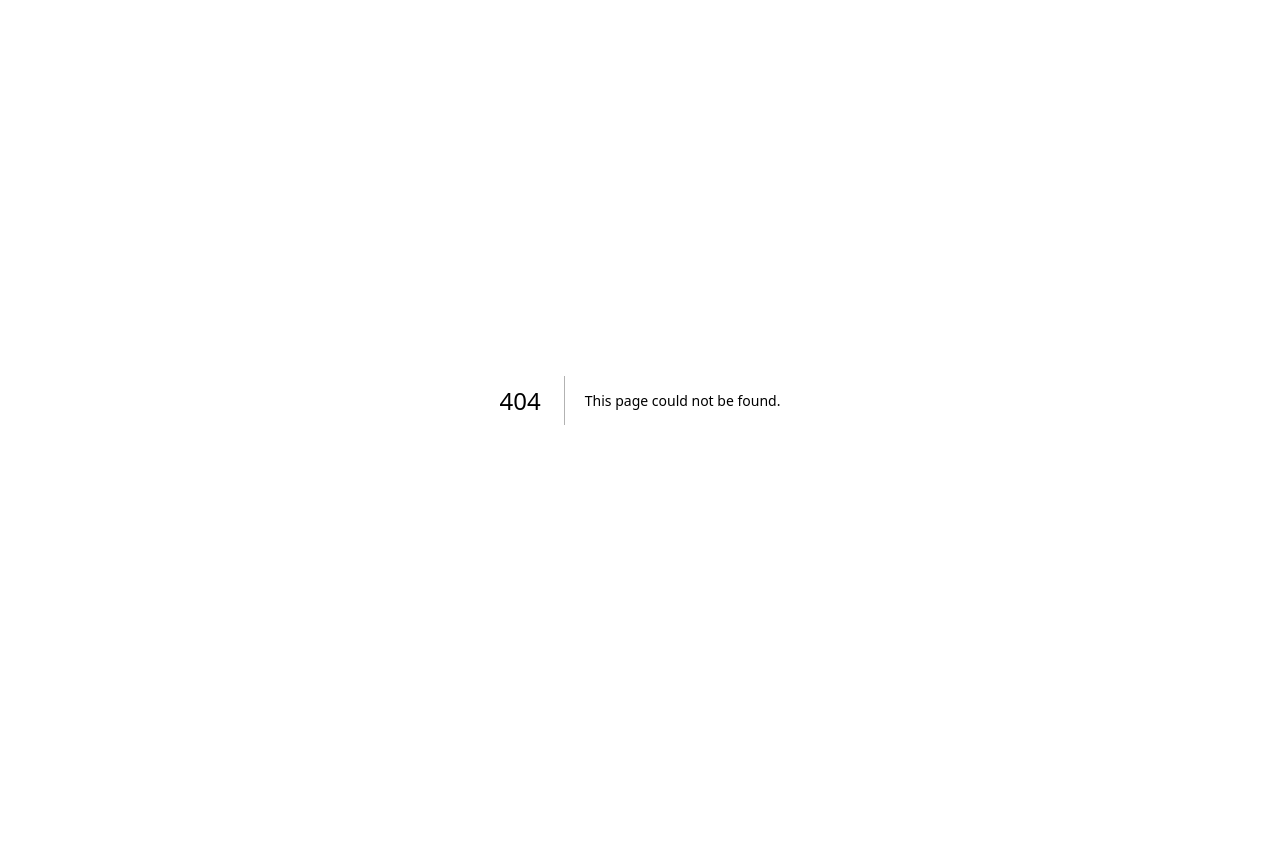
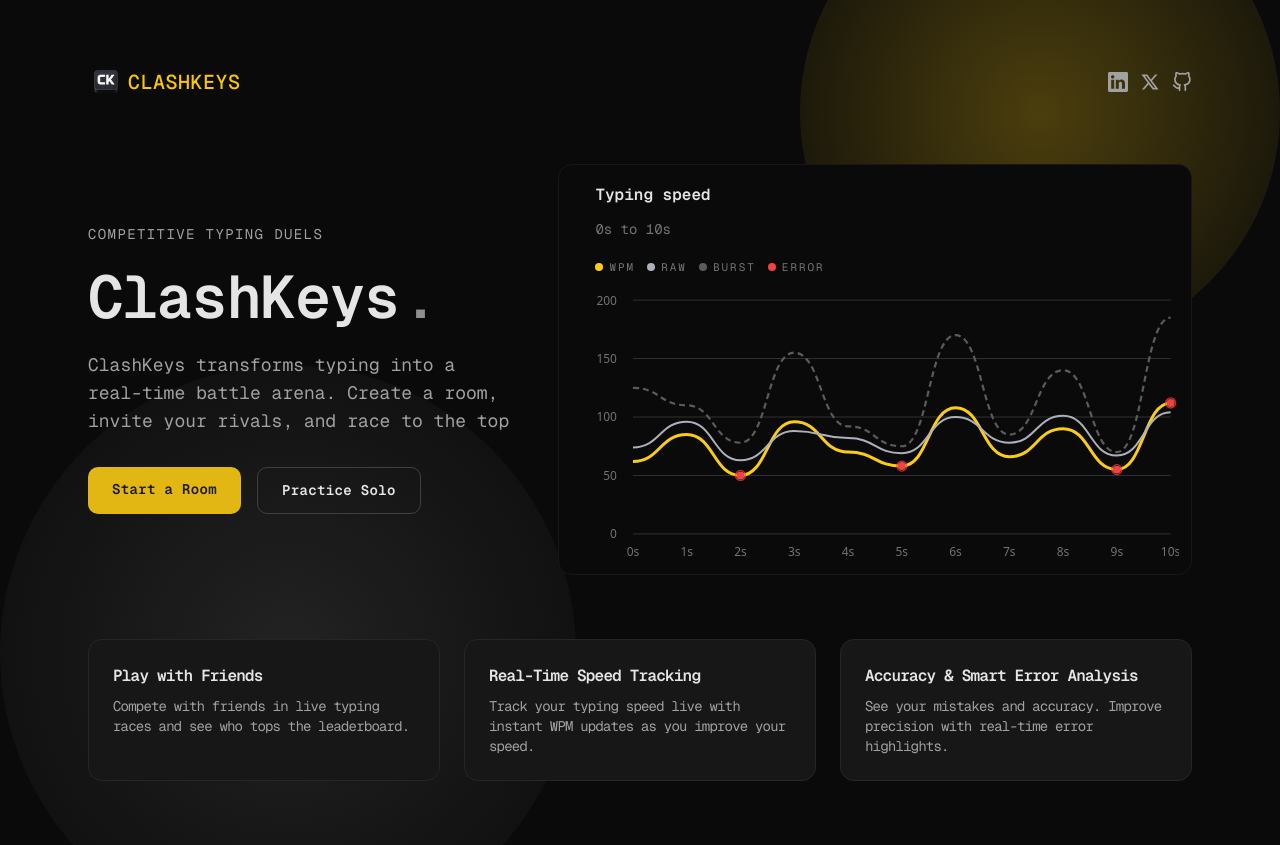
Before and after one commit to Aayush7105/clashkeys, a Next.js app: page /landing in a window 1280 px wide. Before the commit this address had no page. Before the commit the page ends 800 px from the top, so only its background shows below. Built offline with nearby package versions, Linux system fonts and the light colour scheme.

Commit message:
some more ui changes in multiplayer and waitingpage

```diff
--- /dev/null
+++ b/app/landing/page.tsx
@@ -0,0 +1,5 @@
+import LandingPage from "@/components/landing/landingpage";
+
+export default function Page() {
+  return <LandingPage />;
+}
--- a/components/game-navbar.tsx
+++ b/components/game-navbar.tsx
@@ -13,6 +13,7 @@ import {
   TooltipProvider,
   TooltipTrigger,
 } from "@/components/ui/tooltip";
+import Link from "next/link";
 
 type GameNavbarProps = {
   currentDuration: number;
@@ -61,8 +62,7 @@ export default function GameNavbar({
 
   const modeButtonClass = (mode: SoloMode) => {
     const isActive = canInteractModes && currentMode === mode;
-    return `relative isolate flex items-center gap-1 rounded-full px-2 py-1.5 transition ${
-      isActive
+    return `relative isolate flex items-center gap-1 rounded-full px-2 py-1.5 transition ${isActive
       ? "text-neutral-900 font-bold hover:text-neutral-800"
       : "text-neutral-400 hover:text-slate-300"
       } ${!canInteractModes ? "cursor-not-allowed opacity-50 hover:text-neutral-400" : "cursor-pointer"}`;
@@ -128,8 +128,7 @@ export default function GameNavbar({
           <span className="inline-flex">
             <button
               onClick={() => handleDurationChange(duration)}
-              className={`relative isolate rounded-full px-2 py-1.5 transition ${
-                currentDuration === duration
+              className={`relative isolate rounded-full px-2 py-1.5 transition ${currentDuration === duration
                 ? "text-neutral-900 font-bold hover:text-neutral-800"
                 : "text-neutral-300 hover:text-slate-300"
                 } ${!canChangeDuration ? "cursor-not-allowed opacity-50 hover:text-neutral-300" : "cursor-pointer"}`}
@@ -154,9 +153,9 @@ export default function GameNavbar({
     <TooltipProvider>
       <div className="w-full p-2 md:p-2 flex flex-col justify-center items-center gap-2 md:gap-3 font-mono">
         <div className="flex justify-between lg:px-32 md:px-12 py-2 md:py-4 w-full md:-mt-20">
-          <div className="font-mono font-semibold tracking-tight text-neutral-400 text-2xl">
+          <Link href="/landing" className="font-mono font-semibold tracking-tight text-neutral-400 text-2xl">
             CLASHKEYS
-          </div>
+          </Link>
           <div className="flex items-center gap-4 text-neutral-400">
             {navTooltip(
               isMobileMenuOpen ? "close menu" : "open menu",
--- a/components/landing/landingpage.tsx
+++ b/components/landing/landingpage.tsx
@@ -1,11 +1,11 @@
 import React from "react";
 import Link from "next/link";
+import Image from "next/image";
 import TypingOnce from "../typingonce";
 import LandingGraph from "./landing-graph";
 import { RiTwitterXLine } from "react-icons/ri";
 import { FiGithub } from "react-icons/fi";
 import { BsLinkedin } from "react-icons/bs";
-
 const Landing = () => {
   return (
     <main className="relative min-h-screen overflow-hidden bg-neutral-950 text-neutral-200">
@@ -14,7 +14,15 @@ const Landing = () => {
 
       <div className="relative mx-auto flex min-h-screen w-full max-w-6xl flex-col px-3 py-10 sm:px-6 sm:py-14 lg:py-16">
         <header className="flex items-center justify-between text-[11px] uppercase tracking-[0.22em] text-neutral-500 sm:text-xs sm:tracking-[0.35em]">
-          <div className="text-[#e2b714]">ClashKeys</div>
+          <div className="flex gap-1 justify-center items-center"> <Image
+            src={"/clashkeys.png"}
+            alt="sjx"
+            height={56}
+            width={56}
+            className="h-9 rounded-full w-9 p-0.5 object-cover"
+          />
+            <div className="text-yellow-400 tracking-wide text-xl font-mono font-medium">ClashKeys</div></div>
+
           <div className="flex gap-3  ">
             <Link
               href={"https://www.linkedin.com/in/aayushrawat7105/"}
@@ -37,7 +45,8 @@ const Landing = () => {
         <div className="mt-10 grid gap-8 sm:mt-14 sm:gap-10 lg:mt-16 lg:gap-12 lg:grid-cols-[0.8fr_1.2fr] lg:items-center">
           <div className="space-y-6 sm:space-y-8">
             <div className="space-y-4">
-              <p className="text-xs uppercase tracking-[0.3em] text-neutral-400">
+              <p className="text-sm uppercase tracking-widest text-neutral-400 font-mono">
+
                 Competitive typing duels
               </p>
               <h1 className="text-3xl sm:text-5xl lg:text-6xl font-semibold leading-tight tracking-tight font-mono">
--- a/components/multiplayer/multiplayer-page.tsx
+++ b/components/multiplayer/multiplayer-page.tsx
@@ -70,7 +70,7 @@ export default function MultiplayerPage() {
         <motion.div
           layout
           transition={{ duration: 0.3 }}
-          className="flex items-center justify-between text-sm tracking-[0.2em] uppercase text-neutral-400"
+          className="flex items-center justify-between text-sm tracking-tight uppercase text-neutral-400"
         >
           <div className="flex items-center gap-3">
             <button
@@ -79,10 +79,10 @@ export default function MultiplayerPage() {
             >
               <IoMdArrowRoundBack className="size-5" />
             </button>
-            <span className="font-mono text-lg font-semibold">Multiplayer</span>
+            <span className="font-mono text-lg font-medium">Multiplayer</span>
           </div>
 
-          <span className="text-[#e2b714] text-lg font-mono font-semibold">
+          <span className="text-[#e2b714] text-lg font-mono font-medium">
             clashkeys
           </span>
         </motion.div>
@@ -117,18 +117,16 @@ export default function MultiplayerPage() {
 
                 <button
                   onClick={() => setMode("create")}
-                  className={`relative z-10 px-4 py-1.5 text-sm font-semibold transition-colors duration-200 ${
-                    mode === "create" ? "text-black" : "text-neutral-400"
-                  }`}
+                  className={`relative z-10 px-4 py-1.5 text-sm font-semibold transition-colors duration-200 ${mode === "create" ? "text-black" : "text-neutral-400"
+                    }`}
                 >
                   Create Room
                 </button>
 
                 <button
                   onClick={() => setMode("join")}
-                  className={`relative z-10 px-4 py-1.5 text-sm font-semibold transition-colors duration-200 ${
-                    mode === "join" ? "text-black" : "text-neutral-400"
-                  }`}
+                  className={`relative z-10 px-4 py-1.5 text-sm font-semibold transition-colors duration-200 ${mode === "join" ? "text-black" : "text-neutral-400"
+                    }`}
                 >
                   Join Room
                 </button>
@@ -180,11 +178,10 @@ export default function MultiplayerPage() {
               <motion.button
                 whileTap={{ scale: 0.95 }}
                 onClick={mode === "create" ? createRoom : joinRoom}
-                className={`w-full rounded-xl px-5 py-3 text-sm font-semibold mt-2 transition-all duration-200 ${
-                  mode === "create"
-                    ? "bg-[#e2b714] text-black hover:bg-[#d4a812]"
-                    : "border border-[#3a3f49] text-neutral-200 hover:border-[#e2b714]"
-                }`}
+                className={`w-full rounded-xl px-5 py-3 text-sm font-semibold mt-2 transition-all duration-200 ${mode === "create"
+                  ? "bg-[#e2b714] text-black hover:bg-[#d4a812]"
+                  : "border border-[#3a3f49] text-neutral-200 hover:border-[#e2b714]"
+                  }`}
               >
                 {mode === "create" ? "Create Room" : "Join Room"}
               </motion.button>
--- a/components/multiplayer/multiplayer-typing-area.tsx
+++ b/components/multiplayer/multiplayer-typing-area.tsx
@@ -109,18 +109,17 @@ export default function MultiplayerTypingArea({
     >
       <div className="mb-4 flex flex-wrap items-center justify-between gap-2 md:mb-8 md:gap-4">
         <div>
-          <h1 className="text-xl font-bold font-mono text-neutral-200 md:text-3xl">
+          <h1 className="text-xl font-semibold font-mono text-neutral-200 md:text-3xl">
             Room {roomId}
           </h1>
-          <p className="text-xs text-neutral-500 font-mono md:text-sm">Playing as {name}</p>
+          <p className="text-xs text-neutral-500 tracking-tight font-mono md:text-[16px]">Playing as {name}</p>
         </div>
-        <div className="text-2xl font-mono text-yellow-500">{timeLeft}s</div>
+        <div className="text-4xl font-mono text-yellow-500 font-medium">{timeLeft}s</div>
       </div>
 
       <div
-        className={`relative transition-all duration-500 ease-in-out ${
-          !isFocused ? "blur-[6px] opacity-20 scale-[0.98]" : "blur-0 opacity-100 scale-100"
-        }`}
+        className={`relative transition-all duration-500 ease-in-out ${!isFocused ? "blur-[6px] opacity-20 scale-[0.98]" : "blur-0 opacity-100 scale-100"
+          }`}
       >
         <div
           className="relative whitespace-pre-wrap text-2xl md:text-3xl lg:text-4xl font-mono leading-[1.6] tracking-tight text-left select-none"
--- a/components/multiplayer/multiplayerarea.tsx
+++ b/components/multiplayer/multiplayerarea.tsx
@@ -655,8 +655,8 @@ export default function MultiplayerArea({
             disabledDurationTitle="Host controls duration"
           />
         </div>
-        <div className="mt-10 flex items-center justify-between text-sm uppercase tracking-[0.2em] text-[#6b6f7a] md:px-16 lg:px-32">
-          <span className="font-mono text-md">Multiplayer</span>
+        <div className="mt-10 flex items-center justify-between text-sm uppercase tracking-normal text-[#6b6f7a] md:px-16 lg:px-32">
+          <span className="font-mono font-semibold text-lg">Multiplayer</span>
         </div>
 
         {!isRunning ? (
```
Lines whose indentation alone changed are shown as unchanged.
